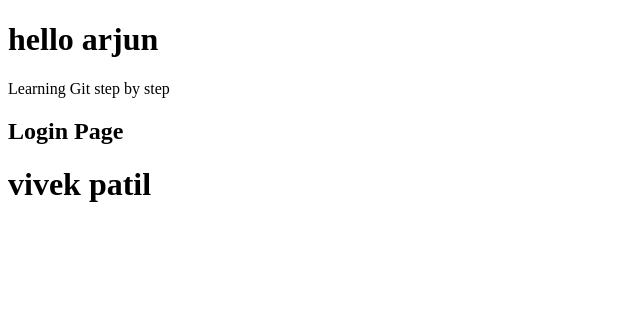
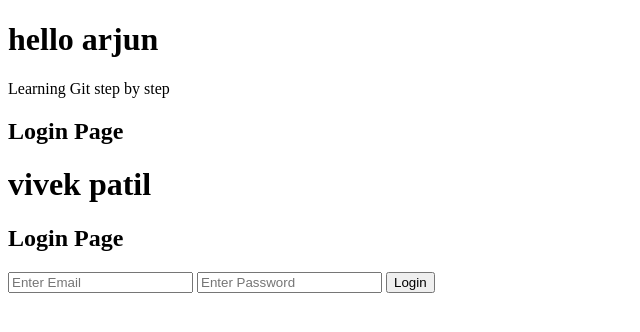
Before and after one commit to Vivek4484/git-and-github, a plain HTML site: page index.html in a window 1280 px wide. Shown: the whole page, without its empty margins (0-640 px from the left). Drawn offline with Linux system fonts and the light colour scheme.

Commit message:
add login feature

```diff
--- a/index.html
+++ b/index.html
@@ -10,5 +10,14 @@
     <p>Learning Git step by step</p>
     <h2>Login Page</h2>
     <h1>vivek patil</h1>
+
+    <h2>Login Page</h2>
+
+<form>
+    <input type="email" placeholder="Enter Email">
+    <input type="password" placeholder="Enter Password">
+    <button>Login</button>
+</form>
+
 </body>
 </html>
```
